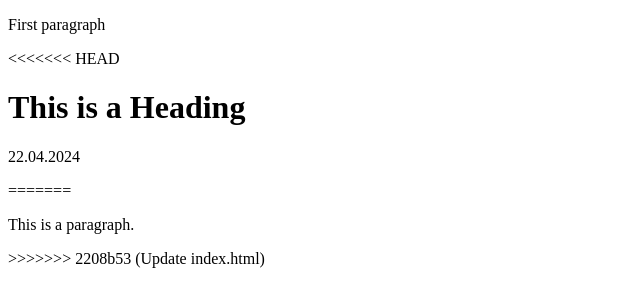
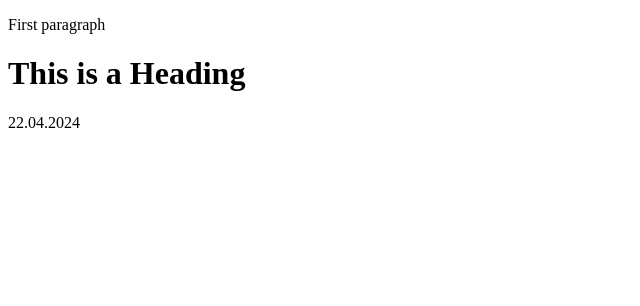
Before and after one commit to JWilczek9804/learing-git, a plain HTML site: page index.html in a window 1280 px wide. Shown: the whole page, without its empty margins (0-640 px from the left). Drawn offline with Linux system fonts and the light colour scheme.

Commit message:
13:56 modified file

```diff
--- a/index.html
+++ b/index.html
@@ -6,12 +6,7 @@
   <body>
     <p>First paragraph</p>
 
-<<<<<<< HEAD
     <h1>This is a Heading</h1>
     <p>22.04.2024</p>
-=======
-    <p>This is a paragraph.</p>
-
->>>>>>> 2208b53 (Update index.html)
   </body>
 </html>
```
